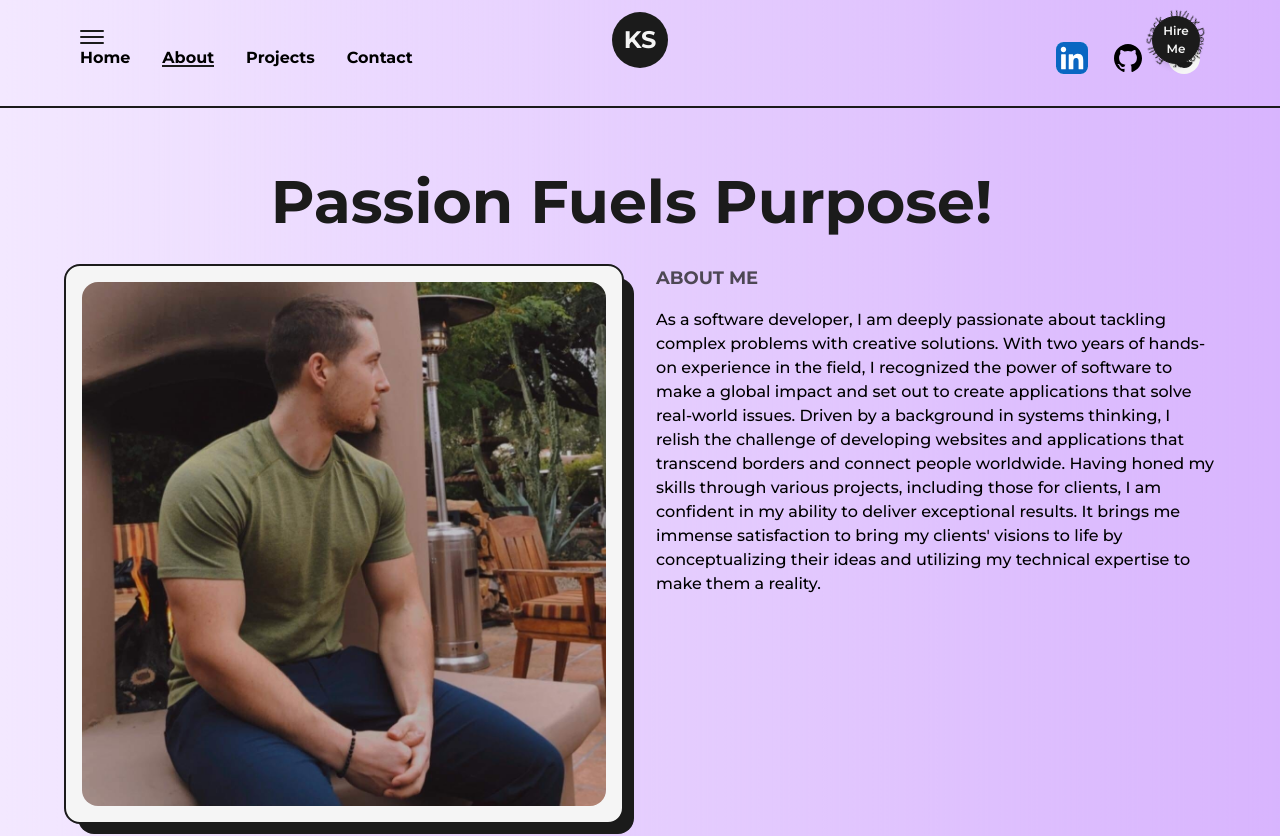
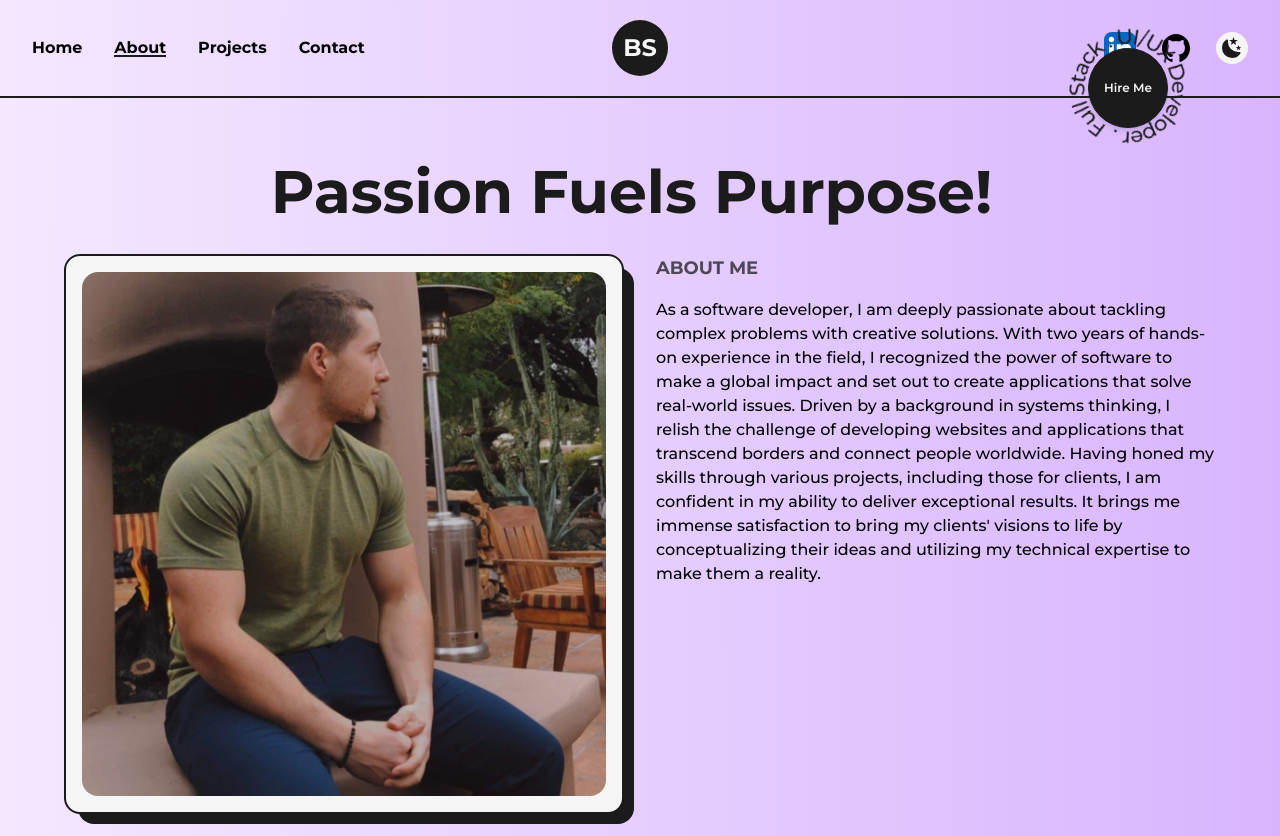
Before and after one commit to CodeOnTheWall/improved-portfolio, a Next.js app: page /about in a window 1280 px wide. Shown: the top 836 px of the page. Built offline with nearby package versions, Linux system fonts and the light colour scheme.

Commit message:
fixing the tailwind classes on my navbar

```diff
--- a/app/[components]/Header-and-Footer/NavBar.tsx
+++ /dev/null
@@ -1,116 +0,0 @@
-"use client";
-
-// Components
-import Logo from "./Logo";
-import CustomLink from "./CustomLink";
-import MobileCustomLink from "./MobileCustomLink";
-import MotionAnchor from "../Motion/MotionAnchor";
-import MotionDiv from "../Motion/MotionDiv";
-
-// Icons
-import { LinkedInIcon, GitHubIcon } from "../Icons";
-
-// React
-import { useState } from "react";
-import ThemeSwitcher from "../Hooks/useThemeSwitcher";
-
-export default function NavBar() {
-  const [isHamburgerOpen, setIsHamburgerOpen] = useState(false);
-
-  const handleHamburger = () => {
-    setIsHamburgerOpen(!isHamburgerOpen);
-  };
-
-  return (
-    <nav
-      className="w-full px-32 sm:px-20 py-8 dark:text-light dark:bg-dark border-b-2
-      border-solid border-dark font-medium relative
-       "
-    >
-      {isHamburgerOpen ? (
-        <MotionDiv
-          initial={{ scale: 0, opacity: 0, x: "-50%", y: "-50%" }}
-          animate={{ scale: 1, opacity: 1 }}
-          className=" min-w-[70vw] z-30 flex flex-col justify-between items-center fixed top-1/2 left-1/2 -translate-x-1/2 -translate-y-1/2
-bg-dark/90 dark:bg-light/75 rounded-lg backdrop-blur-md py-32"
-        >
-          <nav className=" flex flex-col justify-center items-center">
-            <MobileCustomLink href="/" title="Home" toggle={handleHamburger} />
-            <MobileCustomLink
-              href="/about"
-              title="About"
-              toggle={handleHamburger}
-            />
-            <MobileCustomLink
-              href="/projects"
-              title="Projects"
-              toggle={handleHamburger}
-            />
-            <MobileCustomLink
-              href="/contact"
-              title="Contact"
-              toggle={handleHamburger}
-            />
-          </nav>
-          <nav className="flex items-center justify-center flex-wrap mt-2">
-            <MotionAnchor href="https://www.linkedin.com/in/bralen-sundquist-3a3a53246/">
-              <LinkedInIcon />
-            </MotionAnchor>
-            <MotionAnchor href="https://github.com/CodeOnTheWall">
-              <GitHubIcon className=" bg-light dark:bg-dark rounded-lg " />
-            </MotionAnchor>
-          </nav>
-        </MotionDiv>
-      ) : (
-        <>
-          <button
-            onClick={handleHamburger}
-            // screen sizes lg or smaller get flex and flex-col
-            className="lg:flex hidden flex-col justify-center items-center  "
-          >
-            <span
-              className={`bg-dark dark:bg-light block transition-all duration-300 ease-out h-0.5 w-6 rounded-sm  ${
-                isHamburgerOpen ? "rotate-45 translate-y-1" : "-translate-y-0.5"
-              }`}
-            />
-            <span
-              className={` bg-dark dark:bg-light block transition-all duration-300 ease-out  h-0.5 w-6 rounded-sm my-0.5 ${
-                isHamburgerOpen ? "opacity-0" : "opacity-100"
-              }`}
-            />
-            <span
-              className={` bg-dark dark:bg-light block transition-all duration-300 ease-out h-0.5 w-6 rounded-sm  ${
-                isHamburgerOpen
-                  ? "-rotate-45 -translate-y-1"
-                  : "translate-y-0.5"
-              }`}
-            />
-          </button>
-
-          <div className=" w-full flex justify-between items-center">
-            <nav>
-              <CustomLink href="/" title="Home" className="mr-4" />
-              <CustomLink href="/about" title="About" className="mx-4" />
-              <CustomLink href="/projects" title="Projects" className="mx-4" />
-              <CustomLink href="/contact" title="Contact" className="ml-4" />
-            </nav>
-            <nav className="flex items-center justify-center flex-wrap">
-              <MotionAnchor href="https://www.linkedin.com/in/bralen-sundquist-3a3a53246/">
-                <LinkedInIcon />
-              </MotionAnchor>
-              <MotionAnchor href="https://github.com/CodeOnTheWall">
-                <GitHubIcon />
-              </MotionAnchor>
-              <ThemeSwitcher />
-            </nav>
-          </div>
-        </>
-      )}
-
-      {/* move 50% of own width to the left (transalte-x-[-50%]) */}
-      <div className=" absolute left-[50%] top-2 translate-x-[-50%]">
-        <Logo />
-      </div>
-    </nav>
-  );
-}
--- a/app/[components]/Header-and-Footer/HireMe.tsx
+++ b/app/[components]/HeaderAndFooter/HireMe.tsx
@@ -1,3 +1,5 @@
+"use client";
+
 // NextJS
 import Link from "next/link";
 
@@ -10,7 +12,7 @@ export default function HireMe() {
       className=" fixed md:absolute right-14 bottom-14 flex items-center justify-center overflow-hidden
     md:-top-2 md:bottom-auto"
     >
-      <div className=" w-48 h-auto flex items-center justify-center md:w-24">
+      <div className=" w-24 md:w-48 h-auto flex items-center justify-center">
         <CircularTextIcon
           className=" fill-dark dark:fill-light animate-spin-slow
         "
@@ -18,10 +20,10 @@ export default function HireMe() {
         <Link
           href="/contact"
           className=" flex items-center justify-center absolute left-1/2 top-1/2 -translate-x-1/2 -translate-y-1/2 bg-dark text-light
-           shadow-md border border-solid border-dark w-20 h-20 rounded-full font-semibold
+           shadow-md border border-solid border-dark w-12 h-12 md:w-20 md:h-20 rounded-full text-[12px] md:font-semibold
            hover:bg-light hover:text-dark
            dark:bg-light dark:text-dark hover:dark:bg-dark hover:dark:text-light hover:dark:border-light
-            md:w-12 md:h-12 md:text-[12px] text-center"
+            text-center"
         >
           Hire Me
         </Link>
--- a/app/[components]/Header-and-Footer/Logo.tsx
+++ b/app/[components]/HeaderAndFooter/Logo.tsx
@@ -1,16 +1,28 @@
 "use client";
 
+// React
+import { useState } from "react";
+// NextJS
 import Link from "next/link";
+// Framer Motion ts types
 import { motion } from "framer-motion";
+// Components
+import TypeWriter from "./TypeWriter";
 
 const MotionLink = motion(Link);
 
 export default function Logo() {
+  const [textChatIsOpen, setTextChatIsOpen] = useState(false);
+
+  const toggleTextChat = () => {
+    setTextChatIsOpen(!textChatIsOpen);
+  };
+
   return (
-    <div className="flex items-center justify-center mt-2 lg:mt-1">
+    <div className="relative">
       <MotionLink
         href="/"
-        className="w-16 h-16 lg:w-14 lg:h-14  bg-dark text-light
+        className=" w-12 h-12 md:w-14 md:h-14  bg-dark text-light
         flex items-center justify-center rounded-full text-2xl font-bold
         border border-solid border-transparent dark:border-light"
         whileHover={{
@@ -24,9 +36,12 @@ export default function Logo() {
           ],
           transition: { duration: 1, repeat: Infinity },
         }}
+        onMouseEnter={toggleTextChat}
       >
-        KS
+        BS
       </MotionLink>
+
+      {textChatIsOpen && <TypeWriter />}
     </div>
   );
 }
--- /dev/null
+++ b/app/[components]/HeaderAndFooter/NavBar.tsx
@@ -0,0 +1,116 @@
+"use client";
+
+// Components
+import Logo from "./Logo";
+import CustomLink from "./CustomLink";
+import MobileCustomLink from "./MobileCustomLink";
+import MotionAnchor from "../Motion/MotionAnchor";
+import MotionDiv from "../Motion/MotionDiv";
+
+// Icons
+import { LinkedInIcon, GitHubIcon } from "../Icons";
+
+// React
+import { useState } from "react";
+import ThemeSwitcher from "../Hooks/useThemeSwitcher";
+
+export default function NavBar() {
+  const [isHamburgerOpen, setIsHamburgerOpen] = useState(false);
+
+  const handleHamburger = () => {
+    setIsHamburgerOpen(!isHamburgerOpen);
+  };
+
+  return (
+    <nav
+      className="w-full p-8 dark:text-light dark:bg-dark border-b-2
+      border-solid border-dark font-medium relative
+       "
+    >
+      {isHamburgerOpen && (
+        <MotionDiv
+          initial={{ scale: 0, opacity: 0, x: "-50%", y: "-50%" }}
+          animate={{ scale: 1, opacity: 1 }}
+          className=" min-w-[70vw] z-30 flex flex-col justify-between items-center fixed top-1/2 left-1/2 -translate-x-1/2 -translate-y-1/2
+bg-dark/90 dark:bg-light/75 rounded-lg backdrop-blur-md py-32"
+        >
+          <nav className=" flex flex-col justify-center items-center">
+            <MobileCustomLink href="/" title="Home" toggle={handleHamburger} />
+            <MobileCustomLink
+              href="/about"
+              title="About"
+              toggle={handleHamburger}
+            />
+            <MobileCustomLink
+              href="/projects"
+              title="Projects"
+              toggle={handleHamburger}
+            />
+            <MobileCustomLink
+              href="/contact"
+              title="Contact"
+              toggle={handleHamburger}
+            />
+          </nav>
+          <nav className="flex items-center justify-center flex-wrap mt-2">
+            <MotionAnchor href="https://www.linkedin.com/in/bralen-sundquist-3a3a53246/">
+              <LinkedInIcon />
+            </MotionAnchor>
+            <MotionAnchor href="https://github.com/CodeOnTheWall">
+              <GitHubIcon className=" bg-light dark:bg-dark rounded-lg " />
+            </MotionAnchor>
+            <ThemeSwitcher />
+          </nav>
+        </MotionDiv>
+      )}
+
+      <button
+        onClick={handleHamburger}
+        className="flex flex-col lg:hidden justify-center items-center"
+      >
+        <span
+          className={`bg-dark dark:bg-light block transition-all duration-300 ease-out h-0.5 w-6 rounded-sm  ${
+            isHamburgerOpen ? "rotate-45 translate-y-1" : "-translate-y-0.5"
+          }`}
+        />
+        <span
+          className={` bg-dark dark:bg-light block transition-all duration-300 ease-out  h-0.5 w-6 rounded-sm my-0.5 ${
+            isHamburgerOpen ? "opacity-0" : "opacity-100"
+          }`}
+        />
+        <span
+          className={` bg-dark dark:bg-light block transition-all duration-300 ease-out h-0.5 w-6 rounded-sm  ${
+            isHamburgerOpen ? "-rotate-45 -translate-y-1" : "translate-y-0.5"
+          }`}
+        />
+      </button>
+
+      <div className="hidden lg:flex w-full justify-between items-center">
+        <nav>
+          <CustomLink href="/" title="Home" className="mr-4" />
+          <CustomLink href="/about" title="About" className="mx-4" />
+          <CustomLink href="/projects" title="Projects" className="mx-4" />
+          <CustomLink href="/contact" title="Contact" className="ml-4" />
+        </nav>
+        <nav className="flex items-center justify-center flex-wrap">
+          <MotionAnchor href="https://www.linkedin.com/in/bralen-sundquist-3a3a53246/">
+            <LinkedInIcon />
+          </MotionAnchor>
+          <MotionAnchor href="https://github.com/CodeOnTheWall">
+            <GitHubIcon />
+          </MotionAnchor>
+          <ThemeSwitcher />
+        </nav>
+      </div>
+      {/* absolutely positioned to the nearest parent which is the nav
+moved 50% to the left, and 50% from the top to be aligned
+almost perfectly vertically and horizontally. It is almost aligned
+perfectly but without transform, it is aligned to 50% based on the top
+and left edge, hence we also have to transform the element itself
+by moving itself -x/y 50%*/}
+      <div className="absolute left-1/2 top-1/2 transform -translate-x-1/2 -translate-y-1/2">
+        <Logo />
+      </div>
+    </nav>
+  );
+}
--- /dev/null
+++ b/app/[components]/HeaderAndFooter/TypeWriter.tsx
@@ -0,0 +1,20 @@
+"use client";
+import { Cursor, useTypewriter } from "react-simple-typewriter";
+
+export default function TypeWriter() {
+  const [text] = useTypewriter({
+    words: [
+      "Hello, my name is Bralen Sundquist",
+      "I would love to discuss my experience with you",
+      "And help your business scale with modern tech",
+    ],
+    loop: true,
+    delaySpeed: 1500,
+  });
+  return (
+    <div className="hidden xl:flex xl:absolute left-[275px] top-1/2 whitespace-nowrap anis transform -translate-x-1/2 -translate-y-1/2 bg-light dark:bg-dark p-1 rounded-lg">
+      <span>{text}</span>
+      <Cursor cursorColor="#f28482" />
+    </div>
+  );
+}
--- a/app/layout.tsx
+++ b/app/layout.tsx
@@ -2,9 +2,9 @@ import "./globals.css";
 import { montserrat } from "./fonts";
 
 // Components
-import NavBar from "./[components]/Header-and-Footer/NavBar";
-import Footer from "./[components]/Header-and-Footer/Footer";
-import HireMe from "./[components]/Header-and-Footer/HireMe";
+import NavBar from "./[components]/HeaderAndFooter/NavBar";
+import Footer from "./[components]/HeaderAndFooter/Footer";
+import HireMe from "./[components]/HeaderAndFooter/HireMe";
 
 // Providers
 import Providers from "./providers/providers";
--- a/package.json
+++ b/package.json
@@ -22,6 +22,7 @@
     "react": "18.2.0",
     "react-dom": "18.2.0",
     "react-hook-form": "^7.43.9",
+    "react-simple-typewriter": "^5.0.1",
     "tailwind-scrollbar": "^3.0.0",
     "typescript": "5.0.3"
   },
```
Also changed, not shown: app/[components]/HeaderAndFooter/CustomLink.tsx (renamed from app/[components]/Header-and-Footer/CustomLink.tsx), app/[components]/HeaderAndFooter/Footer.tsx (renamed from app/[components]/Header-and-Footer/Footer.tsx), app/[components]/HeaderAndFooter/MobileCustomLink.tsx (renamed from app/[components]/Header-and-Footer/MobileCustomLink.tsx), 1 other file (tests, documents, lock files or other folders).
